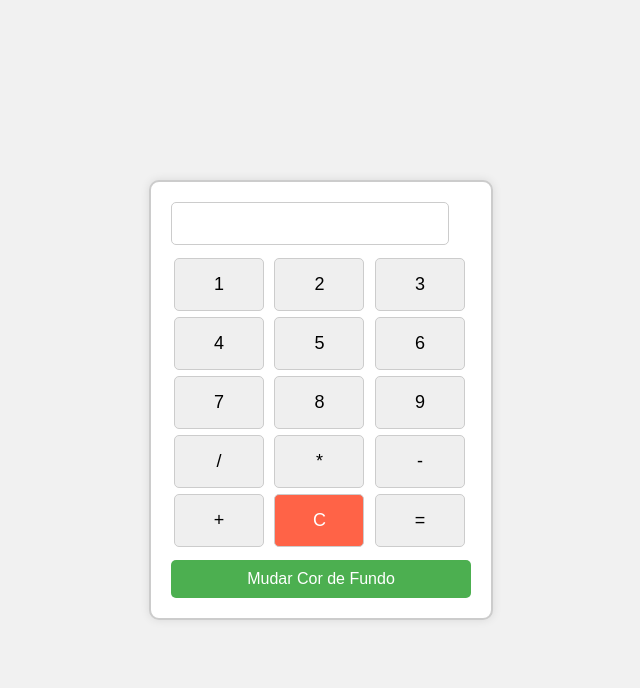
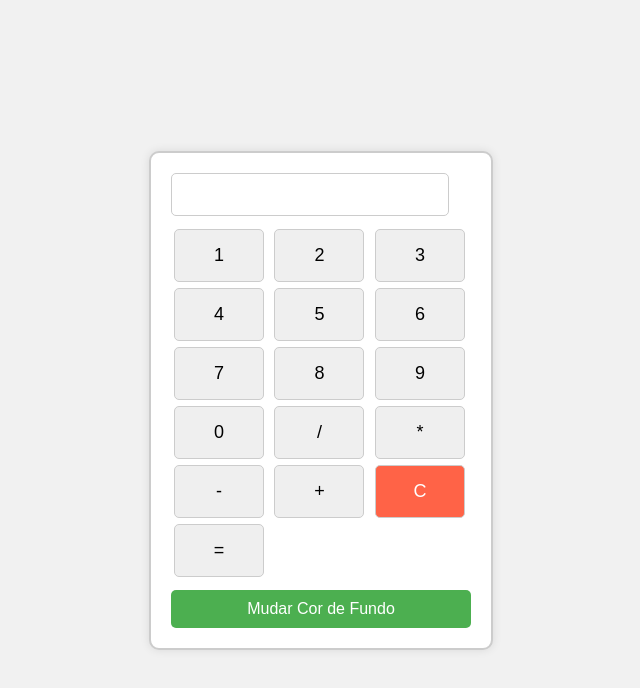
Before and after one commit to Nathanbuen/1d_logica, a plain HTML site: page index.html in a window 1280 px wide. Shown: the whole page, without its empty margins (319-959 px from the left). Drawn offline with Linux system fonts and the light colour scheme.

Commit message:
Update index.html

```diff
--- a/index.html
+++ b/index.html
@@ -91,6 +91,7 @@
         <input type="button" value="7" onclick="addToDisplay('7')" id="button-7">
         <input type="button" value="8" onclick="addToDisplay('8')" id="button-8">
         <input type="button" value="9" onclick="addToDisplay('9')" id="button-9">
+        <input type="button" value="0" onclick="addToDisplay('0')" id="button-0">
         <input type="button" value="/" onclick="addToDisplay('/')" id="button-divide">
         <input type="button" value="*" onclick="addToDisplay('*')" id="button-multiply">
         <input type="button" value="-" onclick="addToDisplay('-')" id="button-minus">
```
